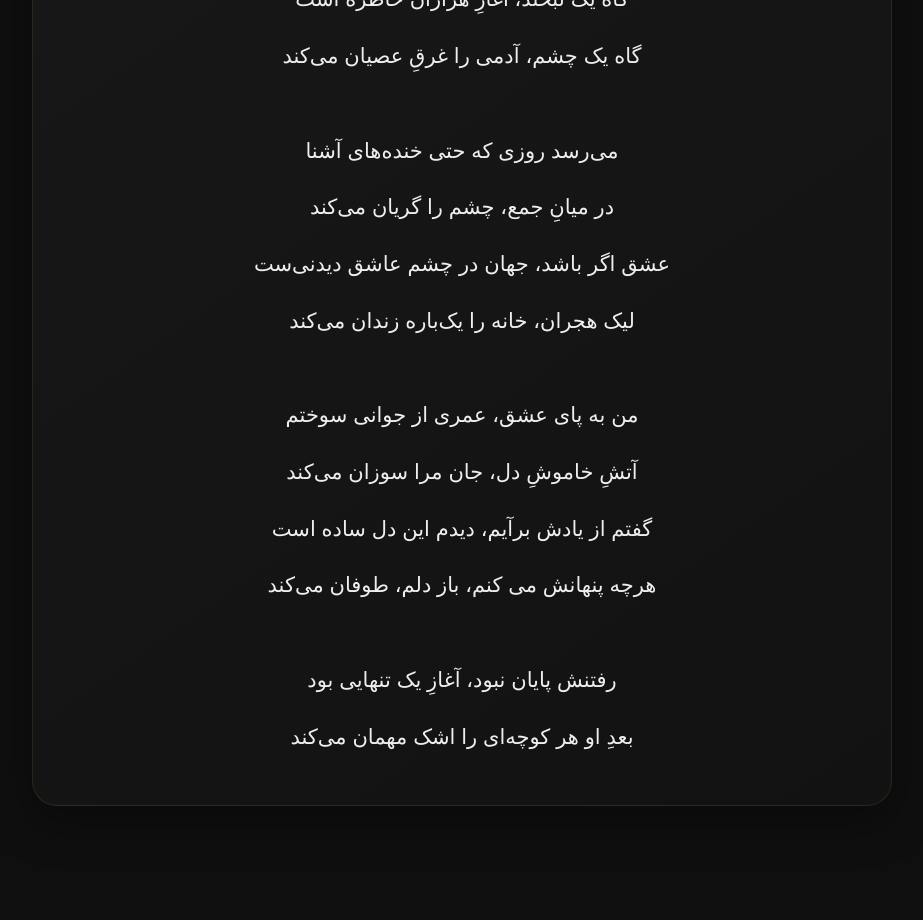
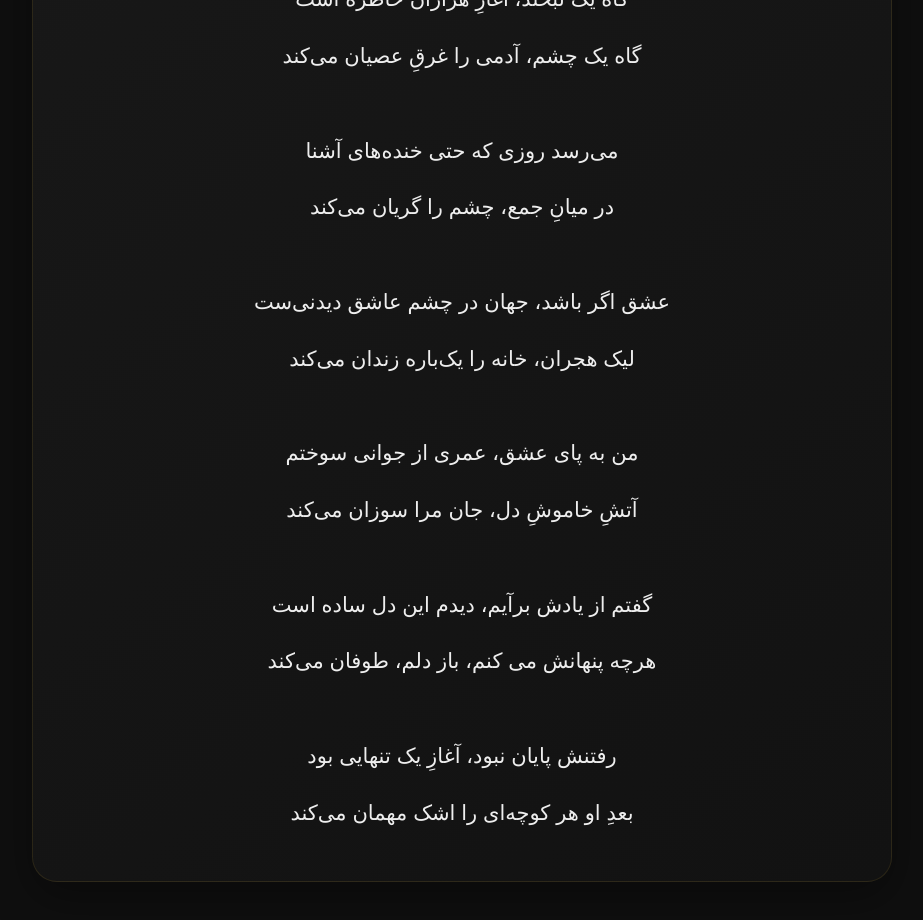
Before and after one commit to mahtaghahreman/Mahta_ghahreman, a Next.js app: page /lyrics/eshgh-virangar in a window 1280 px wide. Shown: the part 460-1380 px from the top of the page, without its empty margins (178-1101 px from the left). Before the commit the page ends 1346 px from the top, so only its background shows below. Built offline with nearby package versions, Linux system fonts and the light colour scheme.

Commit message:
Update page.tsx

```diff
--- a/app/lyrics/eshgh-virangar/page.tsx
+++ b/app/lyrics/eshgh-virangar/page.tsx
@@ -3,19 +3,18 @@ export default function EshghVirangarPage() {
     <main className="lyrics-page">
       <h1>عشق ویرانگر</h1>
 
-      <div style={{ marginBottom: "35px" }}>
       <audio
         controls
         preload="metadata"
         style={{
           width: "100%",
           maxWidth: "700px",
+          marginBottom: "35px",
         }}
       >
         <source src="/eshgh-virangar.mp3" type="audio/mpeg" />
         مرورگر شما از پخش صوت پشتیبانی نمی‌کند.
       </audio>
-      </div>
 
       <div className="lyrics-text">
         <p>
@@ -27,14 +26,20 @@ export default function EshghVirangarPage() {
 
         <p>
           می‌رسد روزی که حتی خنده‌های آشنا<br />
-          در میانِ جمع، چشم را گریان می‌کند<br />
+          در میانِ جمع، چشم را گریان می‌کند
+        </p>
+
+        <p>
           عشق اگر باشد، جهان در چشم عاشق دیدنی‌ست<br />
           لیک هجران، خانه را یک‌باره زندان می‌کند
         </p>
 
         <p>
           من به پای عشق، عمری از جوانی سوختم<br />
-          آتشِ خاموشِ دل، جان مرا سوزان می‌کند<br />
+          آتشِ خاموشِ دل، جان مرا سوزان می‌کند
+        </p>
+
+        <p>
           گفتم از یادش برآیم، دیدم این دل ساده است<br />
           هرچه پنهانش می کنم، باز دلم، طوفان می‌کند
         </p>
```
Lines whose indentation alone changed are shown as unchanged.
